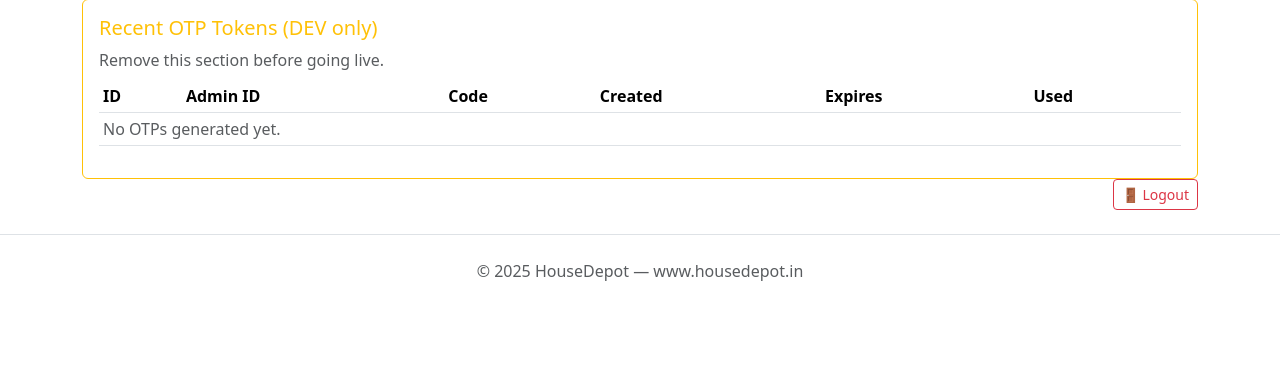
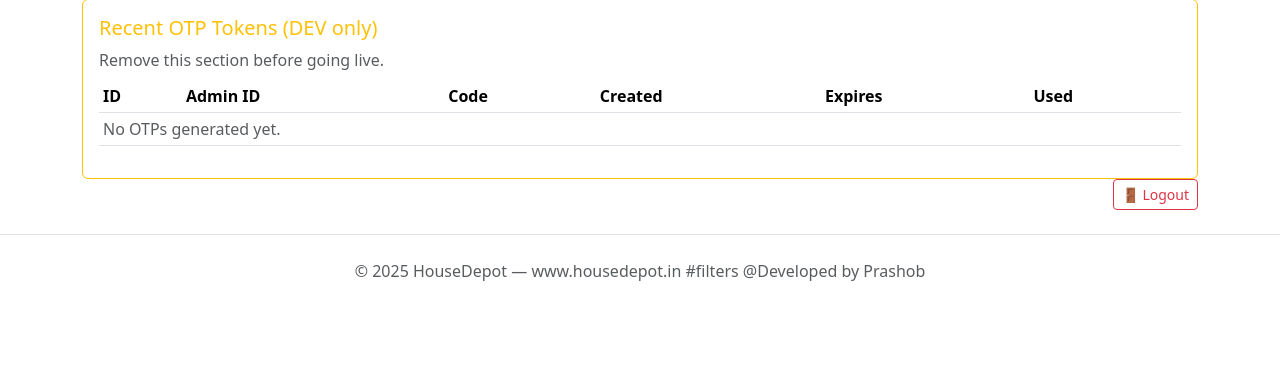
Before and after one commit to PrashobVP/housedepot, a Flask app: page /admin in a window 1280 px wide. Shown: the part 301-675 px from the top of the page. Run offline with Flask 3, Linux system fonts and the light colour scheme; the visitor is signed in with stand-in values (Sample User, id 1); data that the repository does not hold is empty; parts of the project's set-up code (start-up, migrations or seed data) failed here and were passed over.

Commit message:
final commit

```diff
--- a/templates/layout.html
+++ b/templates/layout.html
@@ -57,6 +57,8 @@
 
     <footer class="border-top py-4 text-center text-muted">
       © {{ 2025 }} HouseDepot — www.housedepot.in
+      #filters
+      @Developed by Prashob
     </footer>
 
     <script src="https://cdn.jsdelivr.net/npm/bootstrap@5.3.3/dist/js/bootstrap.bundle.min.js"></script>
```
